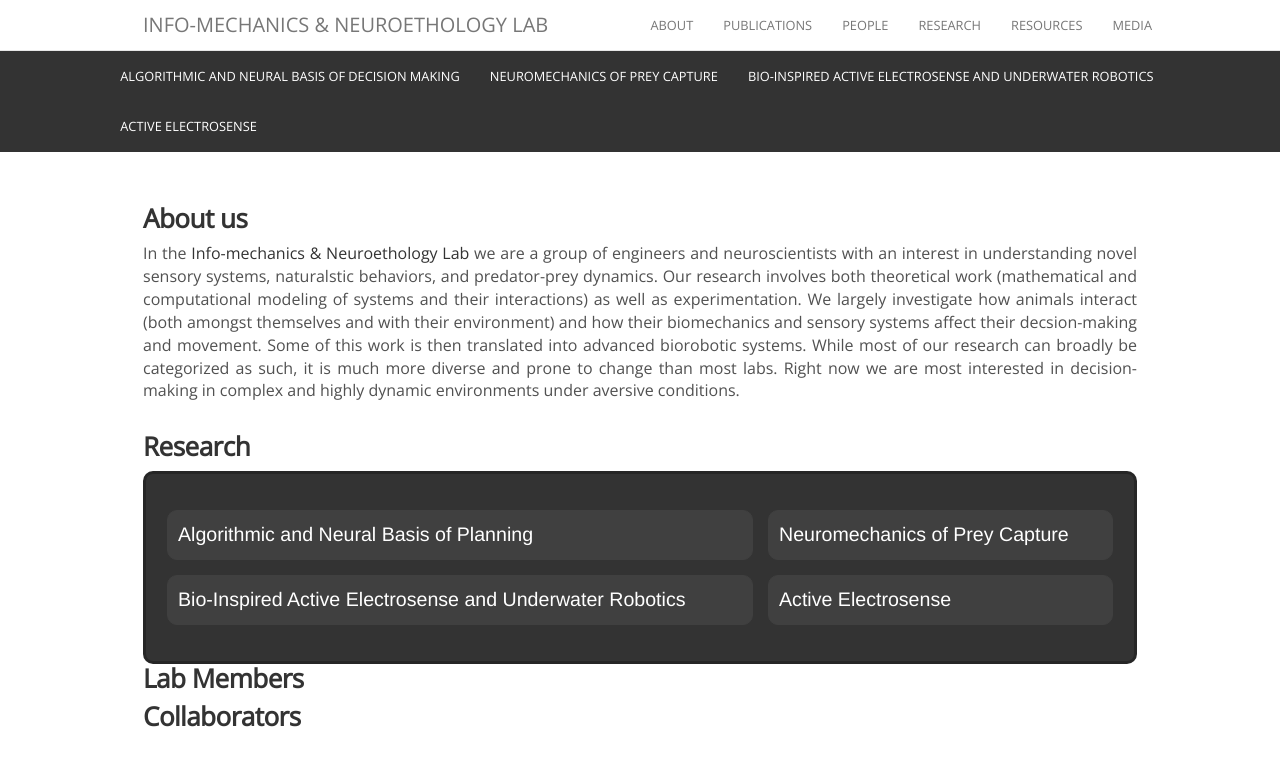
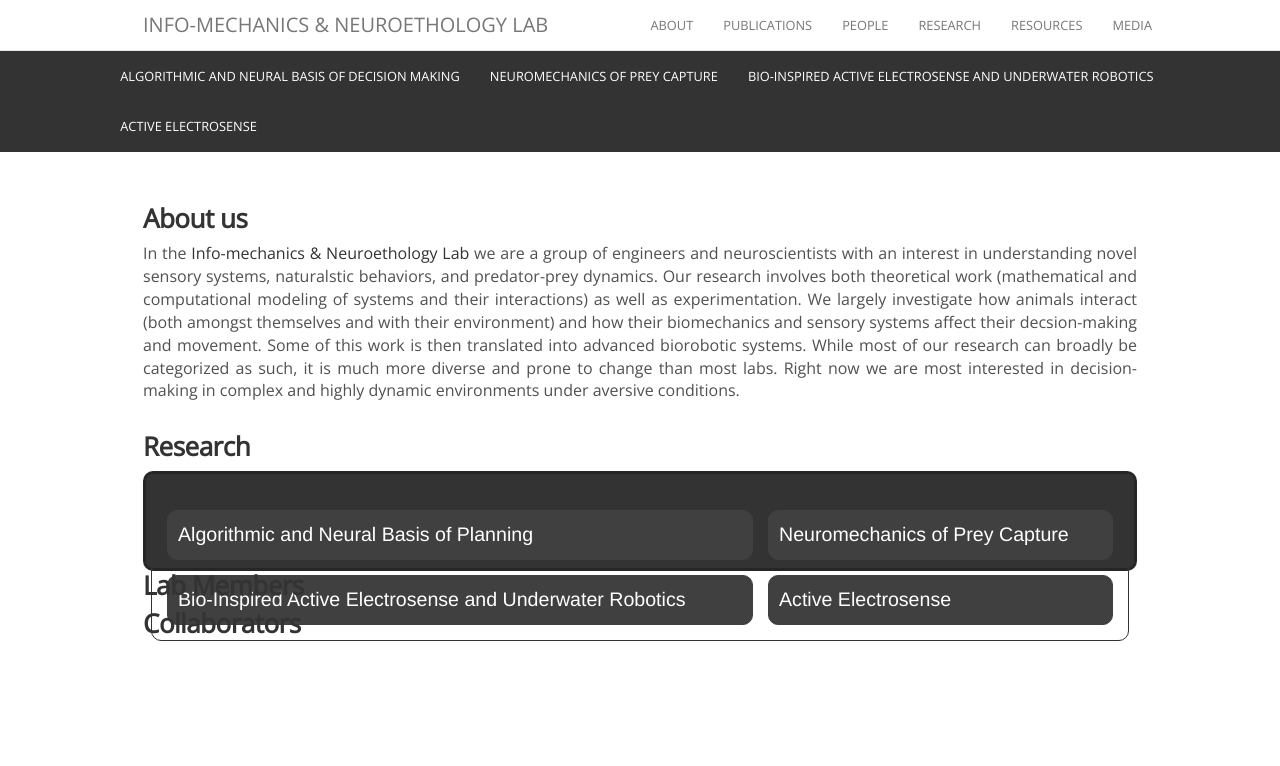
Before and after one commit to maciverlab/maciverlab.github.io, a Jekyll site: the page built from about.html, in a window 1280 px wide. Shown: the top 766 px of the page. Built offline with Jekyll 4.4.1, drawn with Linux system fonts in a browser that asks for light colours; nearby versions of some CDN libraries; comment, search, counter and statistics services are not loaded.

Commit message:
Update about.html

```diff
--- a/about.html
+++ b/about.html
@@ -41,7 +41,7 @@ permalink: /about/
               in complex and highly dynamic environments under aversive conditions.</p>
        <h3>Research</h3>
        <div class="w3-container" style="background: #333; padding: 5px; padding-top: 0; padding-bottom: 0;
-                                        border-radius:10px; border: 3px solid #262626">
+                                        border-radius:10px; border: 3px solid #262626; height: 100px;">
               <p style="text-align: center;">
               <table class="research">
                  <tr>
```
